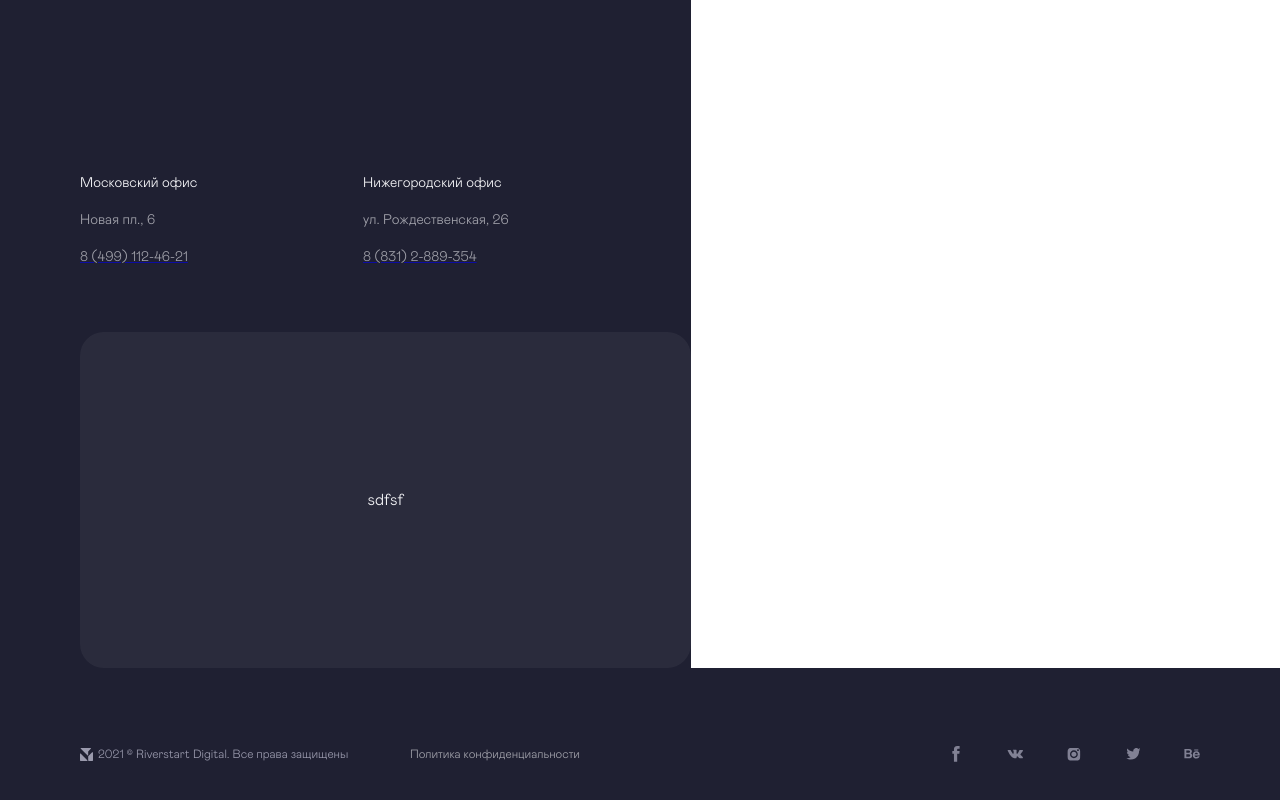
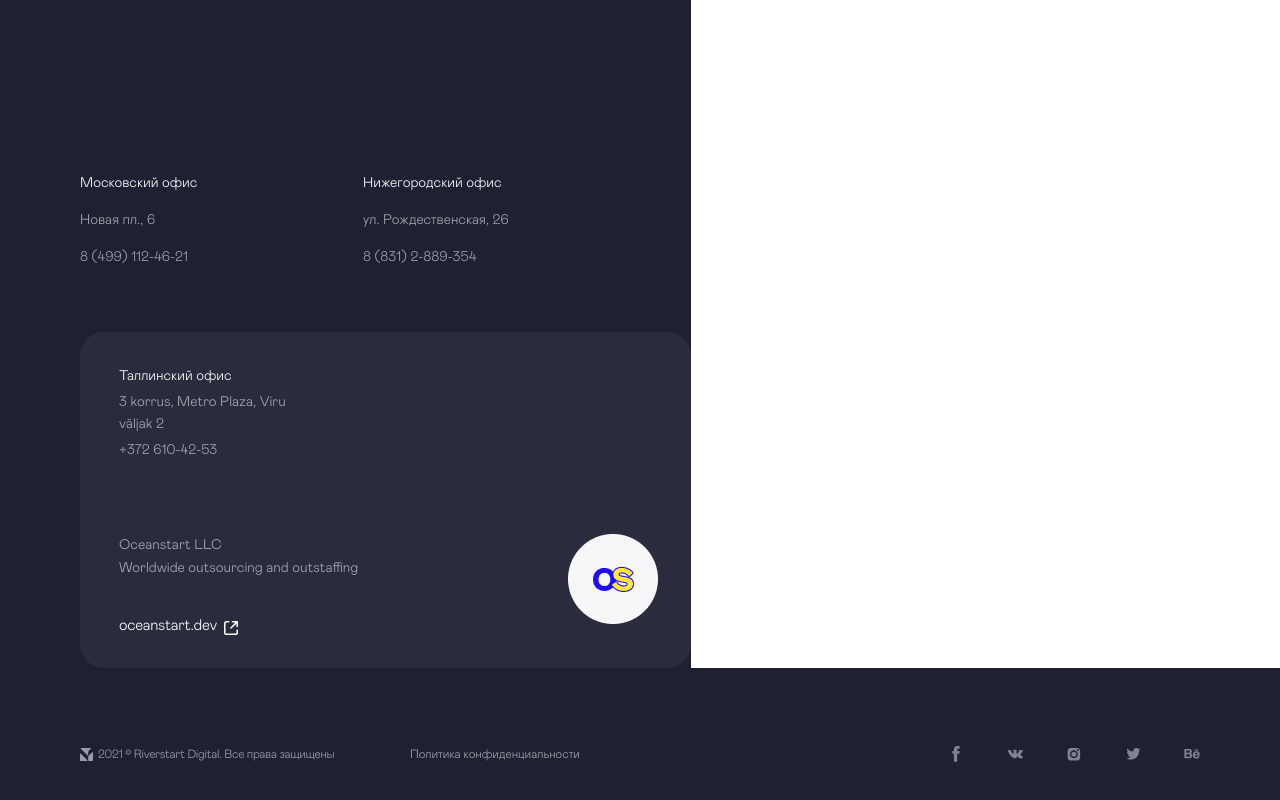
Before and after one commit to Kuldyaev/testovoe03032024, a Vue app: page / in a window 1280 px wide. Shown: the part 933-1733 px from the top of the page. Built offline with nearby package versions, Linux system fonts and the light colour scheme.

Commit message:
format for big screens

```diff
--- a/src/App.vue
+++ b/src/App.vue
@@ -42,6 +42,7 @@ body {
 h1,
 h3,
 h4,
+h5,
 h6 {
   color: $primary-gray;
   font-family: "MabryPro";
@@ -68,6 +69,11 @@ h6 {
     line-height: 2.406vw;
     letter-spacing: calc(-0.05 * 2.1875vw);
   }
+  h5 {
+    font-size: 1.198vw;
+    line-height: 1.4375vw;
+    letter-spacing: calc(-0.02 * 1.198vw);
+  }
   h6 {
     font-size: 0.9375vw;
     line-height: 1.5vw;
@@ -89,6 +95,11 @@ h6 {
     line-height: 46.2px;
     letter-spacing: calc(-0.05 * 42px);
   }
+  h5 {
+    font-size: 23px;
+    line-height: 27.6px;
+    letter-spacing: calc(-0.02 * 23px);
+  }
   h6 {
     font-size: 18px;
     line-height: 28.8px;
@@ -108,6 +119,11 @@ h6 {
     font-size: 2.211vw;
     line-height: 2.432vw;
     letter-spacing: calc(-0.05 * 2.211vw);
+  }
+  h5 {
+    font-size: 1.211vw;
+    line-height: 1.4375vw;
+    letter-spacing: calc(-0.02 * 1.211vw);
   }
   h6 {
     font-size: 0.947vw;
@@ -130,6 +146,11 @@ h6 {
     line-height: 30.8px;
     letter-spacing: calc(-0.05 * 28px);
   }
+  h5 {
+    font-size: 15.33px;
+    line-height: 18.4px;
+    letter-spacing: calc(-0.02 * 15.3px);
+  }
   h6 {
     font-size: 14px;
     line-height: 22.4px;
@@ -149,6 +170,11 @@ h6 {
     font-size: 2.734vw;
     line-height: 3.007vw;
     letter-spacing: calc(-0.05 * 2.734vw);
+  }
+  h5 {
+    font-size: 1.497vw;
+    line-height: 1.797vw;
+    letter-spacing: calc(-0.02 * 1.497vw);
   }
   h6 {
     font-size: 1.367vw;
@@ -171,6 +197,11 @@ h6 {
     font-size: 24px;
     line-height: 26.4px;
     font-weight: 500;
+  }
+  h5 {
+    font-size: 15px;
+    line-height: 18px;
+    letter-spacing: calc(-0.02 * 15px);
   }
   h6 {
     font-size: 12px;
@@ -206,6 +237,12 @@ h6 {
     font-size: 6.667vw;
     line-height: 7.333vw;
   }
+  h5 {
+    font-size: 4.167vw;
+    line-height: 5vw;
+    letter-spacing: calc(-0.02 * 4.167vw);
+  }
+
   h6 {
     font-size: 3.333vw;
     line-height: 5.333vw;
--- a/src/components/AddressComponent.vue
+++ b/src/components/AddressComponent.vue
@@ -27,8 +27,43 @@
       >
         <rect opacity="0.05" width="611" height="336" rx="24" fill="#F7F7FA" />
       </svg>
-      <p>sdfsf</p></FlexBox
-    >
+      <FlexBox
+        class="tallinInfo"
+        direction="column"
+        justify="between"
+        align="start"
+      >
+        <FlexBox class="tln" direction="column" justify="between" align="start">
+          <h6 class="white">Таллинский офис</h6>
+          <h6>3 korrus, Metro Plaza, Viru väljak 2</h6>
+          <a href="tel:+3726104253">
+            <h6>+372 610-42-53</h6>
+          </a>
+        </FlexBox>
+        <FlexBox
+          class="mainLinkBlock"
+          direction="row"
+          justify="between"
+          align="start"
+        >
+          <FlexBox
+            direction="column"
+            justify="between"
+            align="start"
+            class="linkBlockText"
+          >
+            <h6>Oceanstart LLC <br />Worldwide outsourcing and outstaffing</h6>
+            <FlexBox justify="start" align="center">
+              <a href="http://www.oceanstart.dev" target="_blank">
+                <h5 class="linkSite">oceanstart.dev</h5>
+              </a>
+              <FlexBox class="osLink"></FlexBox>
+            </FlexBox>
+          </FlexBox>
+          <FlexBox class="osLogo"></FlexBox>
+        </FlexBox>
+      </FlexBox>
+    </FlexBox>
   </FlexBox>
 </template>
 
@@ -37,13 +72,17 @@ import FlexBox from "./FlexBox.vue";
 </script>
 
 <style scoped lang="scss">
+a {
+  text-decoration: none;
+}
 .addresses {
   width: 611px;
   height: 496px;
   margin-top: 195px;
 }
 .msk,
-.nn {
+.nn,
+.tln {
   height: 96px;
   width: 200px;
 }
@@ -58,7 +97,77 @@ import FlexBox from "./FlexBox.vue";
   width: 611px;
   height: 336px;
 }
+.tallinInfo {
+  padding: 33px 33px 33px 39px;
+  height: 270px;
+}
 #svgback {
   position: absolute;
 }
+.linkSite {
+  cursor: pointer;
+}
+.mainLinkBlock,
+.linkBlockText {
+  height: 101px;
+}
+.osLogo {
+  min-width: 90px;
+  max-width: 90px;
+  min-height: 90px;
+  background-image: url("~@/assets/img/png/os.png");
+  background-size: contain;
+  background-repeat: no-repeat;
+}
+.osLink {
+  min-width: 14px;
+  max-width: 14px;
+  min-height: 14px;
+  margin-left: 7px;
+  margin-top: 5px;
+  background-image: url("~@/assets/img/svg/link.svg");
+  background-size: contain;
+  background-repeat: no-repeat;
+}
+
+@media (min-width: $over-big-screen) {
+  .addresses {
+    width: 31.823vw;
+    height: 25.833vw;
+    margin-top: 10.156vw;
+  }
+  .msk,
+  .nn,
+  .tln {
+    height: 5vw;
+    width: 10.497vw;
+  }
+  .nn {
+    margin-left: 4.323vw;
+  }
+  .tallin {
+    width: 31.823vw;
+    height: 17.5vw;
+  }
+  .tallinInfo {
+    padding: 1.7129vw 1.7129vw 1.7129vw 2.031vw;
+    height: 14.0625vw;
+  }
+  .mainLinkBlock,
+  .linkBlockText {
+    height: 5.26vw;
+  }
+  .osLogo {
+    min-width: 4.6875vw;
+    max-width: 4.6875vw;
+    min-height: 4.6875vw;
+  }
+  .osLink {
+    min-width: 0.729vw;
+    max-width: 0.729vw;
+    min-height: 0.729vw;
+    margin-left: 0.365vw;
+    margin-top: 0.26vw;
+  }
+}
 </style>
--- a/src/components/MainComponent.vue
+++ b/src/components/MainComponent.vue
@@ -37,10 +37,10 @@
           <h6>Написать нашему аккаунт- директору в Telegram</h6>
         </FlexBox>
       </FlexBox>
-      <AddressComponent v-if="screenWidth > 768" />
+      <AddressComponent v-if="screenWidth > 768" width="screenWidth" />
     </section>
     <RequestForm />
-    <AddressComponent v-if="screenWidth <= 768" />
+    <AddressComponent v-if="screenWidth <= 768" width="screenWidth" />
   </main>
 </template>
 
```
Also changed, not shown: src/assets/img/png/os.png (added), src/assets/img/svg/link.svg (added).
